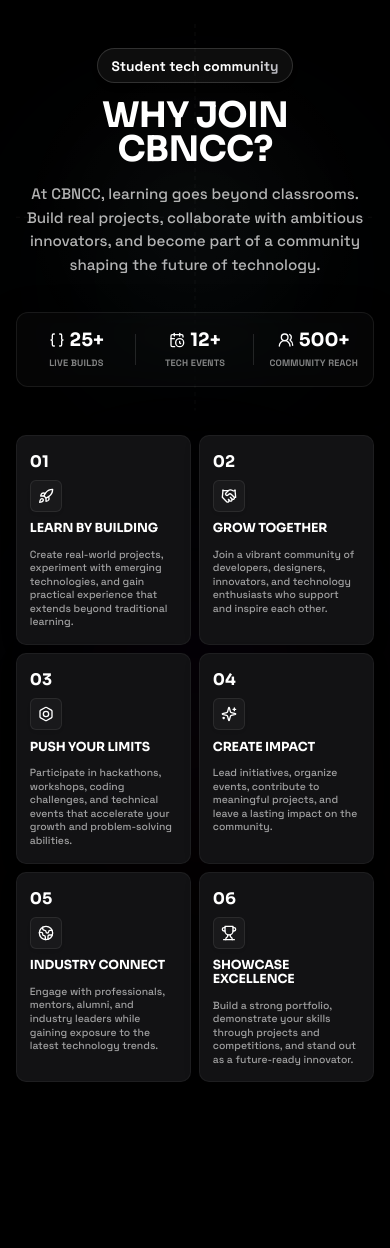
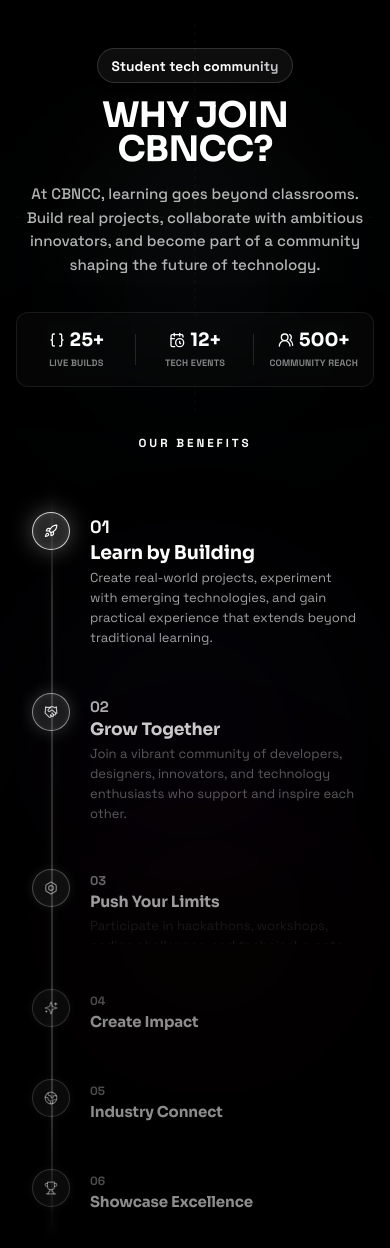
Before and after one commit to Gourav1216/CBNCC-homepage, a React (Vite) app: page / in a window 390 px wide. Shown: the top 1248 px of the page. Before the commit the page ends 1106 px from the top, so only its background shows below. Built offline with nearby package versions, Linux system fonts and the light colour scheme.

Commit message:
feat: add scroll-linked vertical arc timeline for mobile view with glowing animated dots

```diff
--- a/src/sections/WhyJoinCBNCC.tsx
+++ b/src/sections/WhyJoinCBNCC.tsx
@@ -71,8 +71,11 @@ const benefits: Benefit[] = [
 export function WhyJoinCBNCC() {
   const [expandedIndex, setExpandedIndex] = useState<number | null>(null);
   const containerRef = useRef<HTMLDivElement>(null);
+  const mobileContainerRef = useRef<HTMLDivElement>(null);
   const stepsRef = useRef<HTMLDivElement[]>([]);
+  const mobileStepsRef = useRef<HTMLDivElement[]>([]);
 
+  // ── Desktop arc timeline ──────────────────────────────────────────
   useEffect(() => {
     const section = containerRef.current;
     if (!section) return;
@@ -82,40 +85,30 @@ export function WhyJoinCBNCC() {
     if (N === 0) return;
 
     const SPACING = 360 / N;
+    const getRadius = () => window.innerHeight * 0.4;
 
-    const getRadius = () => {
-      return window.innerHeight * 0.4;
-    };
-
-    const paint = (progress: number) => {
+    const paintDesktop = (progress: number) => {
       const offset = progress * (N - 1) * SPACING;
       const r = getRadius();
-
       for (let i = 0; i < N; i++) {
         const el = steps[i];
         if (!el) continue;
-
         let a = i * SPACING - offset;
         while (a > 180) a -= 360;
         while (a <= -180) a += 360;
         const d = Math.abs(a);
-
-        // closeness: 1 when active (a = 0), drops to 0 at SPACING/2 distance
         const closeness = Math.max(0, 1 - d / (SPACING / 2));
-
         const rad = (a * Math.PI) / 180;
         const x = r * Math.cos(rad);
         const y = r * Math.sin(rad);
-
         const tilt = -a * (1 - closeness);
-
         el.style.transform = `translate(${x.toFixed(1)}px, ${y.toFixed(1)}px) rotate(${tilt.toFixed(2)}deg)`;
         el.style.opacity = Math.max(0, 1 - d / 130).toFixed(3);
         el.style.setProperty("--c", closeness.toFixed(3));
       }
     };
 
-    const getProgress = () => {
+    const getDesktopProgress = () => {
       const rect = section.getBoundingClientRect();
       const scrolled = -rect.top;
       const range = section.offsetHeight - window.innerHeight;
@@ -123,28 +116,68 @@ export function WhyJoinCBNCC() {
       return Math.max(0, Math.min(1, scrolled / range));
     };
 
-    let pending = false;
-    const tick = () => {
+    let pendingDesktop = false;
+    const tickDesktop = () => {
       if (window.innerWidth <= 1024) return;
-      if (pending) return;
-      pending = true;
+      if (pendingDesktop) return;
+      pendingDesktop = true;
       requestAnimationFrame(() => {
-        paint(getProgress());
-        pending = false;
+        paintDesktop(getDesktopProgress());
+        pendingDesktop = false;
       });
     };
 
-    window.addEventListener("scroll", tick, { passive: true });
-    window.addEventListener("touchmove", tick, { passive: true });
-    window.addEventListener("resize", tick, { passive: true });
-
-    // Initial paint
-    paint(0);
+    window.addEventListener("scroll", tickDesktop, { passive: true });
+    window.addEventListener("resize", tickDesktop, { passive: true });
+    paintDesktop(0);
 
     return () => {
-      window.removeEventListener("scroll", tick);
-      window.removeEventListener("touchmove", tick);
-      window.removeEventListener("resize", tick);
+      window.removeEventListener("scroll", tickDesktop);
+      window.removeEventListener("resize", tickDesktop);
+    };
+  }, []);
+
+  // ── Mobile vertical timeline ──────────────────────────────────────
+  useEffect(() => {
+    const section = mobileContainerRef.current;
+    if (!section) return;
+
+    const steps = mobileStepsRef.current;
+    const N = steps.length;
+    if (N === 0) return;
+
+    const paintMobile = () => {
+      const vh = window.innerHeight;
+      for (let i = 0; i < N; i++) {
+        const el = steps[i];
+        if (!el) continue;
+        const rect = el.getBoundingClientRect();
+        const center = rect.top + rect.height / 2;
+        // distance from vertical center of viewport (0 = centred)
+        const d = Math.abs(center - vh * 0.5);
+        const closeness = Math.max(0, 1 - d / (vh * 0.35));
+        el.style.setProperty("--mc", closeness.toFixed(3));
+      }
+    };
+
+    let pendingMobile = false;
+    const tickMobile = () => {
+      if (window.innerWidth > 1024) return;
+      if (pendingMobile) return;
+      pendingMobile = true;
+      requestAnimationFrame(() => {
+        paintMobile();
+        pendingMobile = false;
+      });
+    };
+
+    window.addEventListener("scroll", tickMobile, { passive: true });
+    window.addEventListener("resize", tickMobile, { passive: true });
+    paintMobile();
+
+    return () => {
+      window.removeEventListener("scroll", tickMobile);
+      window.removeEventListener("resize", tickMobile);
     };
   }, []);
 
@@ -239,38 +272,30 @@ export function WhyJoinCBNCC() {
         </div>
       </div>
 
-      <div className="why-join__grid-container">
-        <div className="why-join__grid" aria-label="CBNCC member benefits">
-          {benefits.map(({ title, description, Icon, accent }, index) => (
-            <article
+      {/* Mobile View: Vertical Scroll-Linked Timeline */}
+      <div className="why-join__mobile-timeline" ref={mobileContainerRef}>
+        <div className="why-join__mobile-timeline-header">Our Benefits</div>
+        <div className="why-join__mobile-timeline-track">
+          <div className="why-join__mobile-timeline-line" />
+          {benefits.map(({ title, description, Icon }, index) => (
+            <div
               key={title}
-              className={`benefit-card ${expandedIndex === index ? "is-expanded" : ""}`}
-              data-accent={accent}
-              tabIndex={0}
-              onClick={() => setExpandedIndex(expandedIndex === index ? null : index)}
-              onKeyDown={(e) => {
-                if (e.key === "Enter" || e.key === " ") {
-                  e.preventDefault();
-                  setExpandedIndex(expandedIndex === index ? null : index);
-                }
-              }}
+              className="why-join__mobile-step"
+              ref={(el) => { if (el) mobileStepsRef.current[index] = el; }}
             >
-              <div className="benefit-card__header">
-                <span className="benefit-card__number" aria-hidden="true">
+              <div className="why-join__mobile-step-left">
+                <div className="why-join__mobile-step-dot">
+                  <Icon size={14} strokeWidth={2} />
+                </div>
+              </div>
+              <div className="why-join__mobile-step-right">
+                <span className="why-join__mobile-step-num">
                   {String(index + 1).padStart(2, "0")}
                 </span>
-                <ArrowUpRight className="benefit-card__arrow" aria-hidden="true" size={18} />
+                <h4 className="why-join__mobile-step-title">{title}</h4>
+                <p className="why-join__mobile-step-desc">{description}</p>
               </div>
-              <div className="benefit-card__icon-wrapper">
-                <span className="benefit-card__icon" aria-hidden="true">
-                  <Icon size={22} strokeWidth={2} />
-                </span>
-              </div>
-              <h2>
-                {title}
-              </h2>
-              <p>{description}</p>
-            </article>
+            </div>
           ))}
         </div>
       </div>
--- a/src/styles.css
+++ b/src/styles.css
@@ -377,6 +377,121 @@ select {
   white-space: normal;
 }
 
+/* Mobile Vertical Scroll-Linked Timeline */
+.why-join__mobile-timeline {
+  display: none; /* shown only on mobile via media query */
+  flex-direction: column;
+  width: 100%;
+  padding: 0 1rem;
+}
+
+.why-join__mobile-timeline-header {
+  font-family: "Space Grotesk", sans-serif;
+  font-size: clamp(11px, 3vw, 14px);
+  font-weight: 700;
+  letter-spacing: 0.25em;
+  text-transform: uppercase;
+  color: #ffffff;
+  text-align: center;
+  margin-bottom: 2.5rem;
+}
+
+.why-join__mobile-timeline-track {
+  position: relative;
+  display: flex;
+  flex-direction: column;
+  gap: 0;
+}
+
+.why-join__mobile-timeline-line {
+  position: absolute;
+  left: 19px;
+  top: 0;
+  bottom: 0;
+  width: 1.5px;
+  background: linear-gradient(
+    to bottom,
+    transparent 0%,
+    rgba(255, 255, 255, 0.18) 15%,
+    rgba(255, 255, 255, 0.18) 85%,
+    transparent 100%
+  );
+  box-shadow: 0 0 10px rgba(255, 255, 255, 0.1);
+  pointer-events: none;
+}
+
+.why-join__mobile-step {
+  display: flex;
+  align-items: flex-start;
+  gap: 1.25rem;
+  padding: 1.4rem 0;
+  --mc: 0;
+  transition: all 200ms ease;
+}
+
+.why-join__mobile-step-left {
+  flex-shrink: 0;
+  display: flex;
+  flex-direction: column;
+  align-items: center;
+  z-index: 1;
+}
+
+.why-join__mobile-step-dot {
+  width: 38px;
+  height: 38px;
+  border-radius: 50%;
+  display: flex;
+  align-items: center;
+  justify-content: center;
+  background: rgba(255, 255, 255, calc(0.04 + 0.12 * var(--mc)));
+  border: 1.5px solid rgba(255, 255, 255, calc(0.15 + 0.65 * var(--mc)));
+  box-shadow:
+    0 0 calc(8px + 16px * var(--mc)) rgba(255, 255, 255, calc(0.05 + 0.25 * var(--mc))),
+    inset 0 0 8px rgba(255, 255, 255, calc(0.02 + 0.08 * var(--mc)));
+  color: rgba(255, 255, 255, calc(0.4 + 0.6 * var(--mc)));
+  transition: all 200ms ease;
+}
+
+.why-join__mobile-step-right {
+  display: flex;
+  flex-direction: column;
+  gap: 4px;
+  padding-top: 6px;
+  flex: 1;
+}
+
+.why-join__mobile-step-num {
+  font-family: "Space Grotesk", sans-serif;
+  font-weight: 800;
+  font-size: calc(12px + 6px * var(--mc));
+  color: rgba(255, 255, 255, calc(0.3 + 0.7 * var(--mc)));
+  line-height: 1;
+  transition: font-size 200ms ease, color 200ms ease;
+}
+
+.why-join__mobile-step-title {
+  font-family: "Sora", sans-serif;
+  font-size: calc(15px + 4px * var(--mc));
+  font-weight: 700;
+  color: rgba(255, 255, 255, calc(0.55 + 0.45 * var(--mc)));
+  line-height: 1.15;
+  margin: 2px 0 0 0;
+  letter-spacing: -0.01em;
+  transition: font-size 200ms ease, color 200ms ease;
+}
+
+.why-join__mobile-step-desc {
+  font-family: "Space Grotesk", sans-serif;
+  font-size: 13px;
+  line-height: 1.55;
+  color: rgba(255, 255, 255, calc(0.0 + 0.65 * var(--mc)));
+  margin: 0;
+  transition: color 200ms ease, opacity 200ms ease;
+  max-height: calc(200px * var(--mc));
+  overflow: hidden;
+}
+
 /* Grid Container */
 .why-join__grid-container {
   display: none; /* Hidden on desktop */
@@ -552,13 +667,19 @@ select {
     padding: 2.5rem 1.75rem;
   }
 
+  /* Hide desktop arc timeline on mobile */
   .why-join__timeline-container {
     display: none !important;
   }
 
+  /* Hide desktop grid cards on mobile */
   .why-join__grid-container {
-    display: block !important;
-    padding: 0;
+    display: none !important;
+  }
+
+  /* Show the mobile vertical timeline */
+  .why-join__mobile-timeline {
+    display: flex !important;
   }
 
   .why-join__grid {
```
